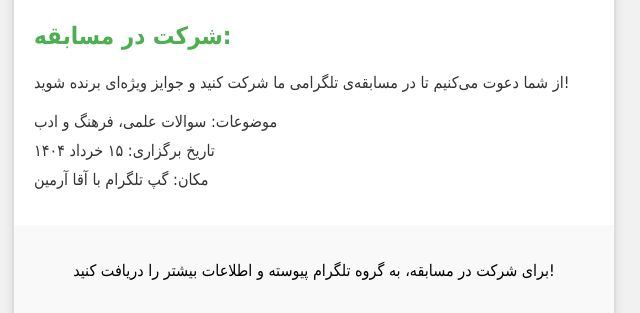
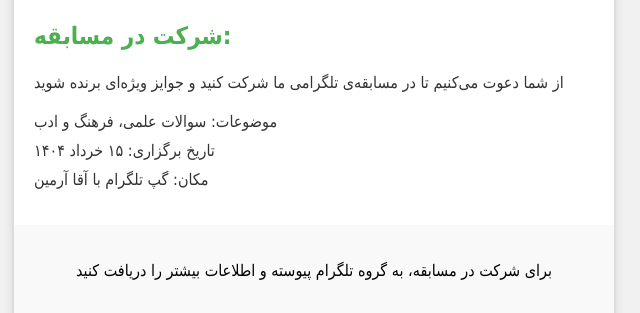
Before and after one commit to HJmoein/ali-is-bech, a plain HTML site: page index.html in a window 1280 px wide. Shown: the part 284-597 px from the top of the page, 326-966 px from the left. Drawn offline with Linux system fonts and the light colour scheme.

Commit message:
Update index.html

```diff
--- a/index.html
+++ b/index.html
@@ -113,7 +113,7 @@
         </div>
         <div class="card-body">
             <h2>شرکت در مسابقه:</h2>
-            <p>از شما دعوت می‌کنیم تا در مسابقه‌ی تلگرامی ما شرکت کنید و جوایز ویژه‌ای برنده شوید!</p>
+            <p>از شما دعوت می‌کنیم تا در مسابقه‌ی تلگرامی ما شرکت کنید و جوایز ویژه‌ای برنده شوید</p>
             <ul>
                 <li>موضوعات: سوالات علمی، فرهنگ و ادب</li>
                 <li>تاریخ برگزاری: ۱۵ خرداد ۱۴۰۴</li>
@@ -121,7 +121,7 @@
             </ul>
         </div>
         <div class="card-footer">
-            <p>برای شرکت در مسابقه، به گروه تلگرام پیوسته و اطلاعات بیشتر را دریافت کنید!</p>
+            <p>برای شرکت در مسابقه، به گروه تلگرام پیوسته و اطلاعات بیشتر را دریافت کنید</p>
             <a href="#" class="join-btn">پیوستن به گروه تلگرام</a>
             <a href="https://t.me/moein_915?text=%D8%B3%D9%86%20%D8%B4%D9%87%D8%B1%20%D8%A7%D8%B3%D9%85" class="register-btn" target="_blank">ثبت‌نام برای مسابقه</a>
         </div>
```
